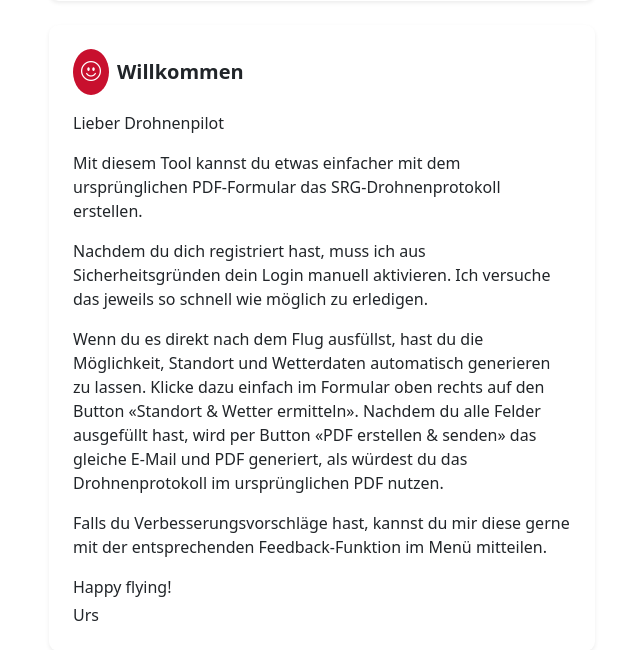
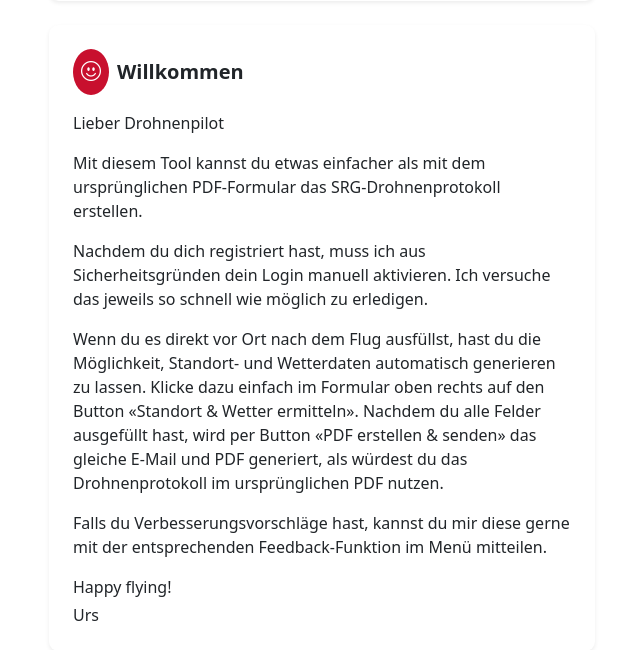
Before and after one commit to urswilli/drohnenprotokoll-tool, a Flask app: page /login in a window 1280 px wide. Shown: the part 552-1202 px from the top of the page, without its empty margins (318-958 px from the left). Run offline with Flask 3, Linux system fonts and the light colour scheme; data that the repository does not hold is empty.

Commit message:
Korrekturen Begrüssungstext

```diff
--- a/templates/login.html
+++ b/templates/login.html
@@ -51,9 +51,9 @@
           <h5 class="fw-bold mb-0">Willkommen</h5>
         </div>
         <p>Lieber Drohnenpilot</p>
-        <p>Mit diesem Tool kannst du etwas einfacher mit dem ursprünglichen PDF-Formular das SRG-Drohnenprotokoll erstellen.</p>
+        <p>Mit diesem Tool kannst du etwas einfacher als mit dem ursprünglichen PDF-Formular das SRG-Drohnenprotokoll erstellen.</p>
         <p>Nachdem du dich registriert hast, muss ich aus Sicherheitsgründen dein Login manuell aktivieren. Ich versuche das jeweils so schnell wie möglich zu erledigen.</p>
-        <p>Wenn du es direkt nach dem Flug ausfüllst, hast du die Möglichkeit, Standort und Wetterdaten automatisch generieren zu lassen. Klicke dazu einfach im Formular oben rechts auf den Button «Standort &amp; Wetter ermitteln». Nachdem du alle Felder ausgefüllt hast, wird per Button «PDF erstellen &amp; senden» das gleiche E-Mail und PDF generiert, als würdest du das Drohnenprotokoll im ursprünglichen PDF nutzen.</p>
+        <p>Wenn du es direkt vor Ort nach dem Flug ausfüllst, hast du die Möglichkeit, Standort- und Wetterdaten automatisch generieren zu lassen. Klicke dazu einfach im Formular oben rechts auf den Button «Standort &amp; Wetter ermitteln». Nachdem du alle Felder ausgefüllt hast, wird per Button «PDF erstellen &amp; senden» das gleiche E-Mail und PDF generiert, als würdest du das Drohnenprotokoll im ursprünglichen PDF nutzen.</p>
         <p>Falls du Verbesserungsvorschläge hast, kannst du mir diese gerne mit der entsprechenden Feedback-Funktion im Menü mitteilen.</p>
         <p class="mb-1">Happy flying!</p>
         <p class="mb-0">Urs</p>
```
